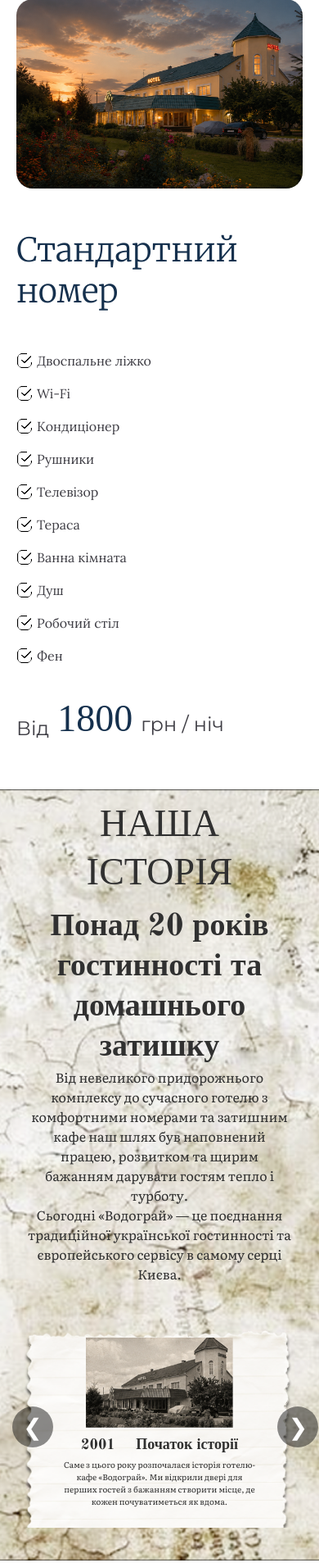
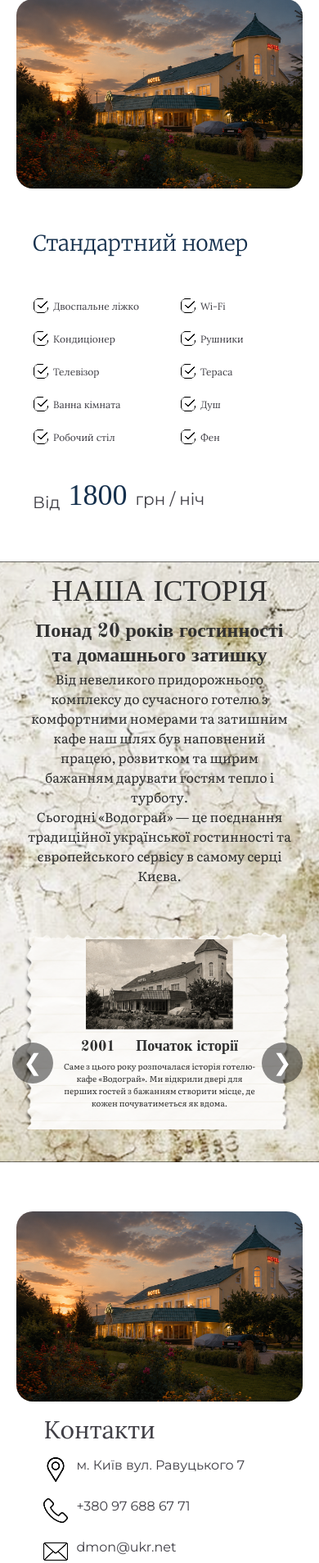
Before and after one commit to PaulStefanyshyn/vodogray, a Flask app: page / in a window 390 px wide. Shown: the part 2369-4276 px from the top of the page at 82% size. Run offline with Flask 3, Linux system fonts and the light colour scheme; some web fonts are replaced.

Commit message:
font adaptive

```diff
--- a/static/style/header.css
+++ b/static/style/header.css
@@ -131,9 +131,9 @@ header a {
 
         top: 0;
         right: -100%;
-        padding: 35px 15px;
+        padding: 15px;
 
-        width: 260px;
+        width: 200px;
         height: 100vh;
 
         background: #32302D;
--- a/static/style/index.css
+++ b/static/style/index.css
@@ -675,6 +675,14 @@ main {
         width: 100%;
     }
 
+    .history .info h1 {
+        font-size: 36px;
+    }
+
+    .history .info h2 {
+        font-size:24px;
+    }
+
     .history-slider {
 
         width: 100%;
@@ -699,8 +707,8 @@ main {
 
         position: absolute;
 
-        width: 96%;
-        top: 70%;
+        width: calc(100vw - 35px);
+        top: 65%;
     }
 
     .history-buttons button {
@@ -806,6 +814,27 @@ main {
         padding: 0 20px;
     }
 
+    .rooms .room .info h1 {
+        font-size: 26px;
+    }
+
+    .rooms .room .info .include .incl p {
+        font-size: 12px;
+    }
+
+    .rooms .room .info .price p {
+        font-size: 20px;
+    }
+
+    .rooms .room .info .price h2 {
+        font-size: 36px;
+    }
+
+    .rooms .room .info .price h2::after {
+        content: 'грн / ніч';
+        font-size: 20px;
+    }
+
     .contacts {
         padding: 0 20px;
     }
@@ -829,10 +858,6 @@ main {
         text-align: center;
     }
 
-    .rooms .room .info .include {
-        grid-template-columns: 1fr;
-    }
-
     .history .slideshow .slide .title h2 {
         font-size: 18px;
     }
```
